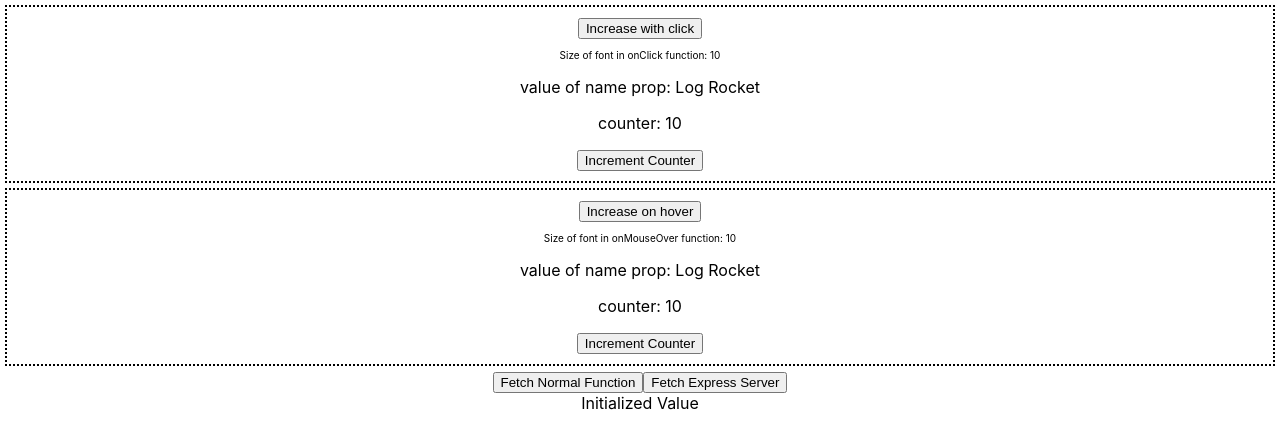
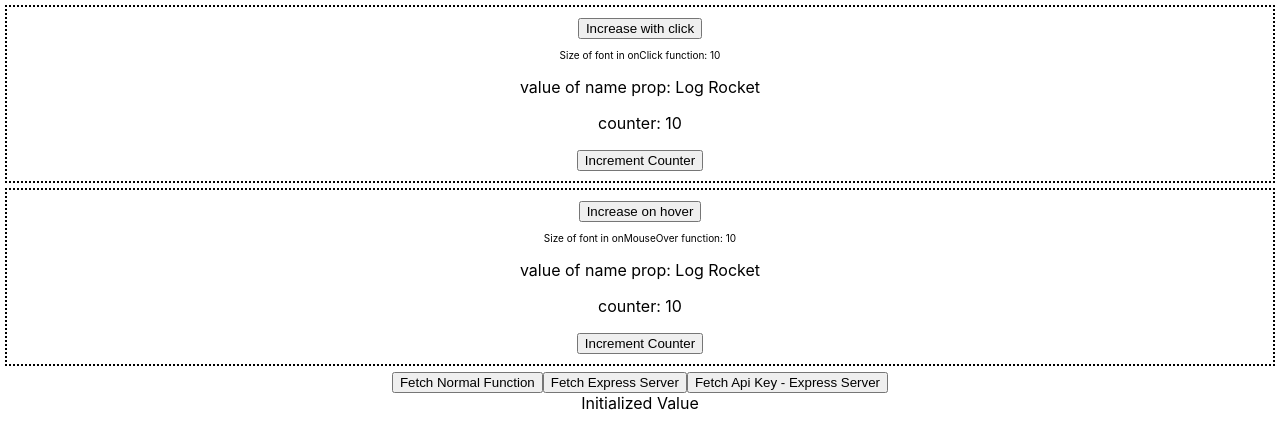
Before and after one commit to vikrantaroraa/react-test-app, a React (Create React App) app: page / in a window 1280 px wide. Shown: the top 448 px of the page. Built offline with nearby package versions, Linux system fonts and the light colour scheme.

Commit message:
feat: created new button and added new code to fetch the api key

```diff
--- a/src/components/NetlifyFunctions.tsx
+++ b/src/components/NetlifyFunctions.tsx
@@ -18,10 +18,22 @@ function NetlifyFunctions() {
     console.log("data returned from express-server.js:", data);
   };
 
+  const getApiKeyFromExpressServer = async () => {
+    const response = await fetch(
+      "/.netlify/functions/express-server/get-api-key"
+    );
+    const data = await response.json();
+    setApiResponse(JSON.stringify(data));
+    console.log("api key from express-server.js:", data);
+  };
+
   return (
     <div className={styles["App"]}>
       <button onClick={getData}>Fetch Normal Function</button>
       <button onClick={getDataFromExpressServer}>Fetch Express Server</button>
+      <button onClick={getApiKeyFromExpressServer}>
+        Fetch Api Key - Express Server
+      </button>
       <div className={styles["response-output"]}>{apiResponse}</div>
     </div>
   );
```
Also changed, not shown: 1 other file (tests, documents, lock files or other folders).
